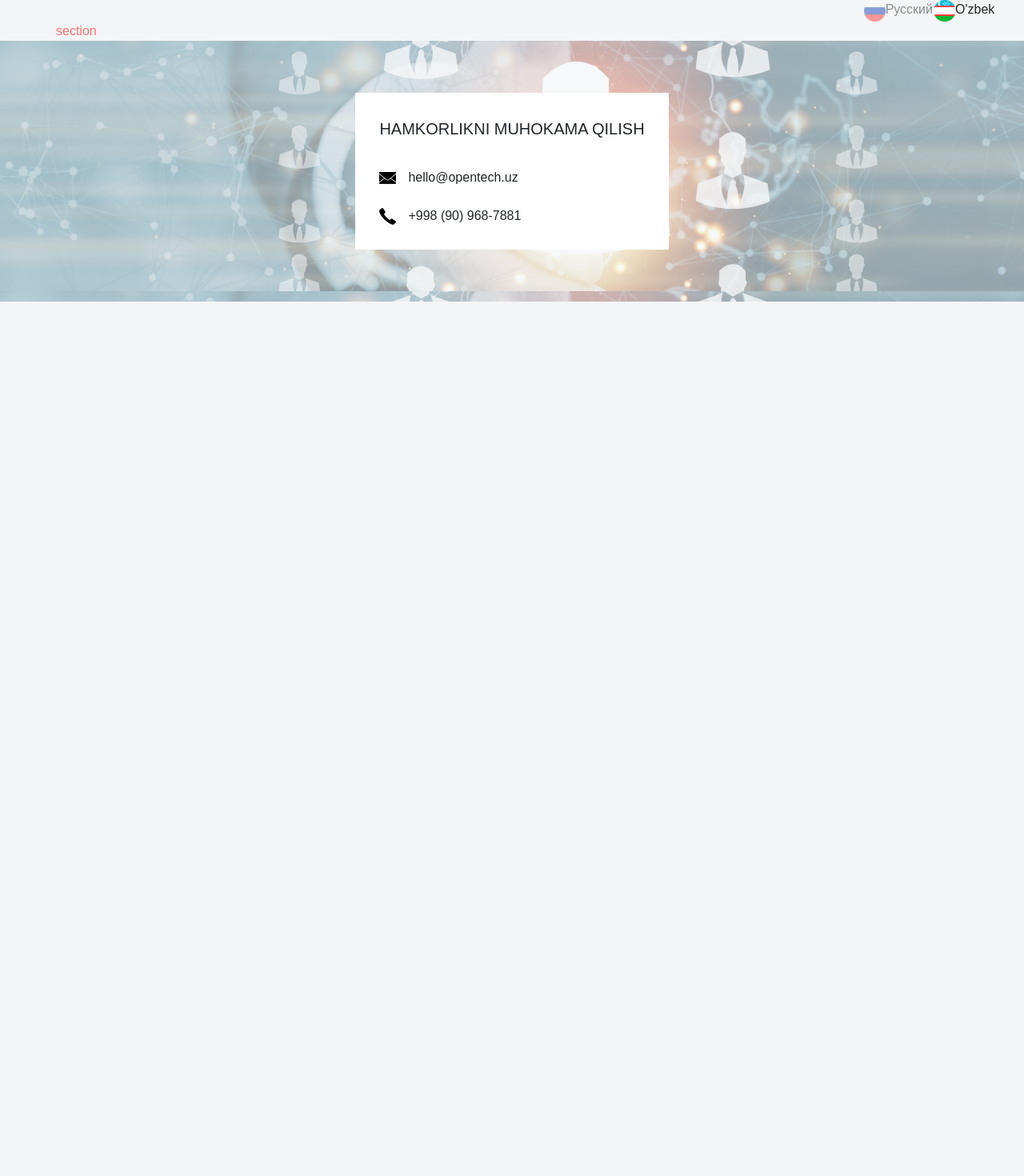
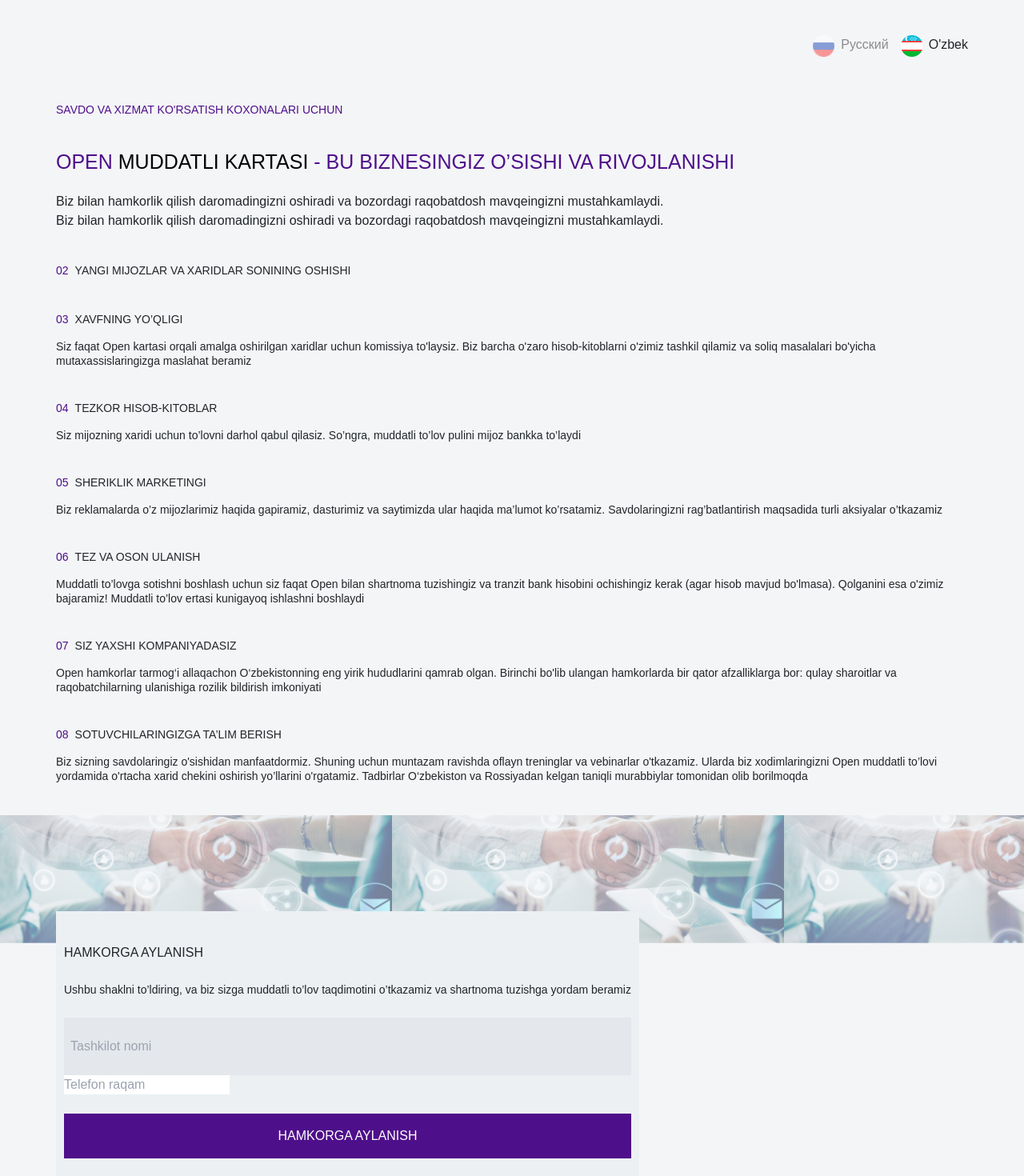
Before and after one commit to RamazonovDeveloper/OpenRassrochkaNew, a React (Create React App) app: page / in a window 1280 px wide. Shown: the top 1470 px of the page at 80% size. Before the commit the page ends 800 px from the top, so only its background shows below. Built offline with nearby package versions, Linux system fonts and the light colour scheme.

Commit message:
Changed by Ramazonov

```diff
--- a/src/App.css
+++ b/src/App.css
@@ -1,72 +1,4 @@
-.nav{
-    display: flex;
-    justify-content: center;
-    align-items: center;
-    margin: 0 10px;
-    padding: 25px 0;
-    cursor: pointer;
+.form_section{
+    background: url('./assets/BG.png');
+    background-size: contain;
 }
-
-.nav > p{
-    margin: 0;
-}
-
-.nav > img{
-    margin-right: 8px;
-    width: 30px;
-    height: 30px;
-}
-
-.inactive_nav{
-    display: flex;
-    justify-content: center;
-    align-items: center;
-    margin: 0 10px;
-    padding: 25px 0;
-    opacity: 0.5;
-}
-
-
-
-
-.footer{
-    width: 100%;
-    background:url('./assets/foot_img.png');
-    padding: 65px;
-}
-
-.footer_big{
-    display: flex;
-    justify-content: center;
-    align-items: center;
-}
-
-.footer_card{
-    font-weight: 500;
-    padding: 30px;
-    min-width: 300px;
-    max-width: 400px;
-    background-color: white;
-}
-
-.footer_card > p{
-    font-size: 20px;
-    padding-bottom: 10px;
-}
-
-.open_navbar{
-    display: flex;
-    justify-content: end;
-    padding: 10px 0;
-}
-
-.footer_card_items{
-    display: flex;
-    align-items: center;
-    column-gap: 15px;
-    margin-top: 24px;
-}
-
-.footer_card_items > p{
-    margin: 0;
-}
--- a/src/App.js
+++ b/src/App.js
@@ -33,36 +33,65 @@
   return (
     <div className="">
       <div className="container">
-        <div className="flex justify-end">
-          <div className={lang == "uz" ? "opacity-50 flex" : "flex"} onClick={() => handleLangClick("ru")}>
-            <img className='w-7' src={ruFlag} alt="" />
-            <p className='text-x'>Русский</p>
+        <div className="flex justify-end gap-x-3.5 mt-11">
+          <div className={lang == "uz" ? "opacity-50 flex cursor-pointer" : "flex cursor-pointer"} onClick={() => handleLangClick("ru")}>
+            <img className='w-7 me-2' src={ruFlag} alt="" />
+            <p className='text-base'>Русский</p>
           </div>
-          <div className={lang == "ru" ? "opacity-50 flex" : "flex"} onClick={() => handleLangClick("uz")}>
-            <img className='w-7' src={uzFlag} alt="" />
-            <p className='w-4'>O'zbek</p>
+          <div className={lang == "ru" ? "opacity-50 flex cursor-pointer" : "flex cursor-pointer"} onClick={() => handleLangClick("uz")}>
+            <img className='w-7 me-2' src={uzFlag} alt="" />
+            <p className='text-base'>O'zbek</p>
           </div>
         </div>
       </div>
 
-      <div className="section_form">
-        <div className="container text-red-400">
-          section
+      <div className="container mt-[56px] ">
+        <div className='flex text-main_color font-medium text-[14px] mb-10'>
+          <p className='uppercase'>{langData.service_name}</p>
+        </div>
+        <p className='uppercase text-[25px] text-main_color leading-7 font-light'>Open <span className='text-black'>muddatli kartasi</span> - Bu biznesingiz o’sishi va rivojlanishi</p>
+        <div className='text-base mt-4 font-medium'>
+          <p>{langData.service_text1}</p>
+          <p>{langData.service_text1}</p>
         </div>
       </div>
 
-      <div className="footer">
-        <div className="container footer_big">
-          <div className="footer_card">
-            <p className='text-uppercase mb-4'>{langData.decision}</p>
-            <div className='footer_card_items'>
-              <img src={message} alt="" />
-              <p>hello@opentech.uz</p>
-            </div>
-            <div className='footer_card_items'>
-              <img src={phone} alt="" />
-              <p> +998 (90) 968-7881</p>
-            </div>
+      <div className="container">
+        <p className='uppercase text-[14px] font-medium my-10'><span className='text-main_color mr-2'>02</span>{langData.service_item2_title}</p>
+        <div className='my-10 font-medium'>
+          <p className='uppercase text-[14px] font-medium mb-[14px]'><span className='text-main_color mr-2'>03</span>{langData.service_item3_title}</p>
+          <p className='leading-[18px] text-[14px]'>{langData.service_item3_text}</p>
+        </div>
+        <div className='my-10 font-medium'>
+          <p className='uppercase text-[14px] font-medium mb-[14px]'><span className='text-main_color mr-2'>04</span>{langData.service_item4_title}</p>
+          <p className='leading-[18px] text-[14px]'>{langData.service_item4_text}</p>
+        </div>
+        <div className='my-10 font-medium'>
+          <p className='uppercase text-[14px] font-medium mb-[14px]'><span className='text-main_color mr-2'>05</span>{langData.service_item5_title}</p>
+          <p className='leading-[18px] text-[14px]'>{langData.service_item5_text}</p>
+        </div>
+        <div className='my-10 font-medium'>
+          <p className='uppercase text-[14px] font-medium mb-[14px]'><span className='text-main_color mr-2'>06</span>{langData.service_item6_title}</p>
+          <p className='leading-[18px] text-[14px]'>{langData.service_item6_text}</p>
+        </div>
+        <div className='my-10 font-medium'>
+          <p className='uppercase text-[14px] font-medium mb-[14px]'><span className='text-main_color mr-2'>07</span>{langData.service_item7_title}</p>
+          <p className='leading-[18px] text-[14px]'>{langData.service_item7_text}</p>
+        </div>
+        <div className='my-10 font-medium'>
+          <p className='uppercase text-[14px] font-medium mb-[14px]'><span className='text-main_color mr-2'>08</span>{langData.service_item8_title}</p>
+          <p className='leading-[18px] text-[14px]'>{langData.service_item8_text}</p>
+        </div>
+      </div>
+
+      <div className='form_section relative h-[160px]'>
+        <div className="container">
+          <div className="form_section_card py-[40px] px-[10px] bg-gray_form absolute top-3/4">
+            <h3 className='font-medium text-base uppercase'>{langData.partners_header}</h3>
+            <p className='text-[14px] my-6 font-medium'>{langData.partners_text}</p>
+            <input className='w-full py-4 px-2 bg-gray_input' type="text" placeholder={langData.partners_input_name}/>
+            <input type="text" placeholder={langData.partners_input_tel}/>
+            <button className='w-full bg-main_color text-white py-3 uppercase mt-6 mb-10'>{langData.partners_btn}</button>
           </div>
         </div>
       </div>
```
